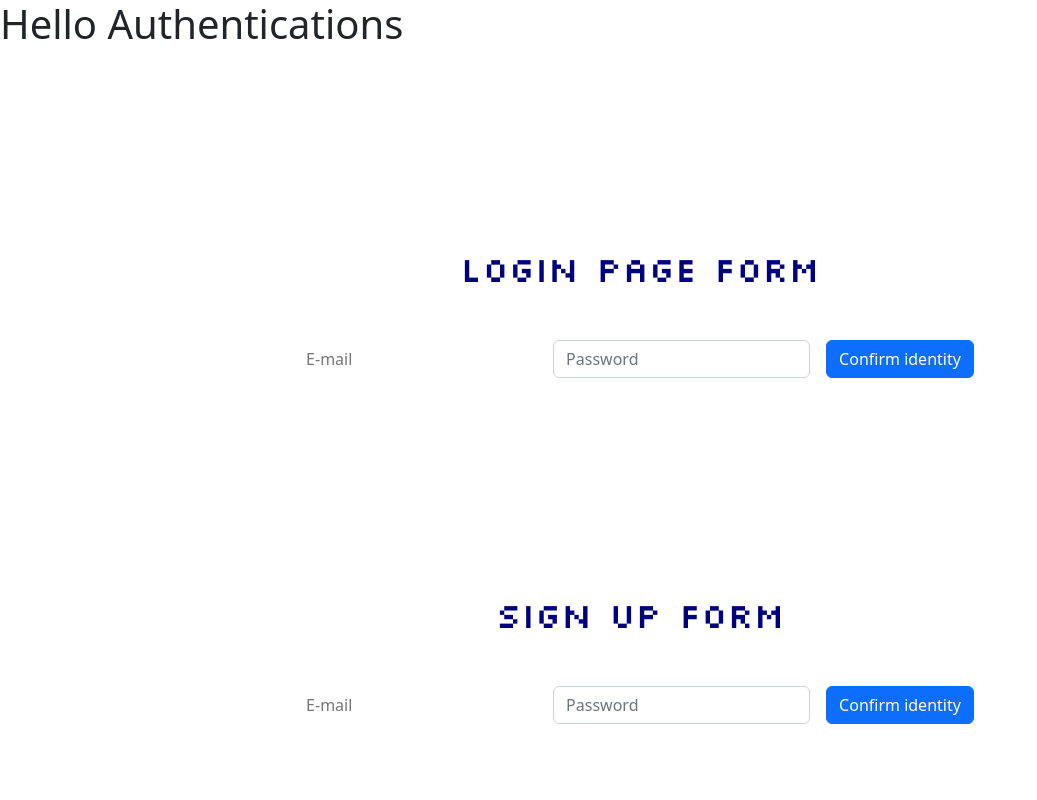
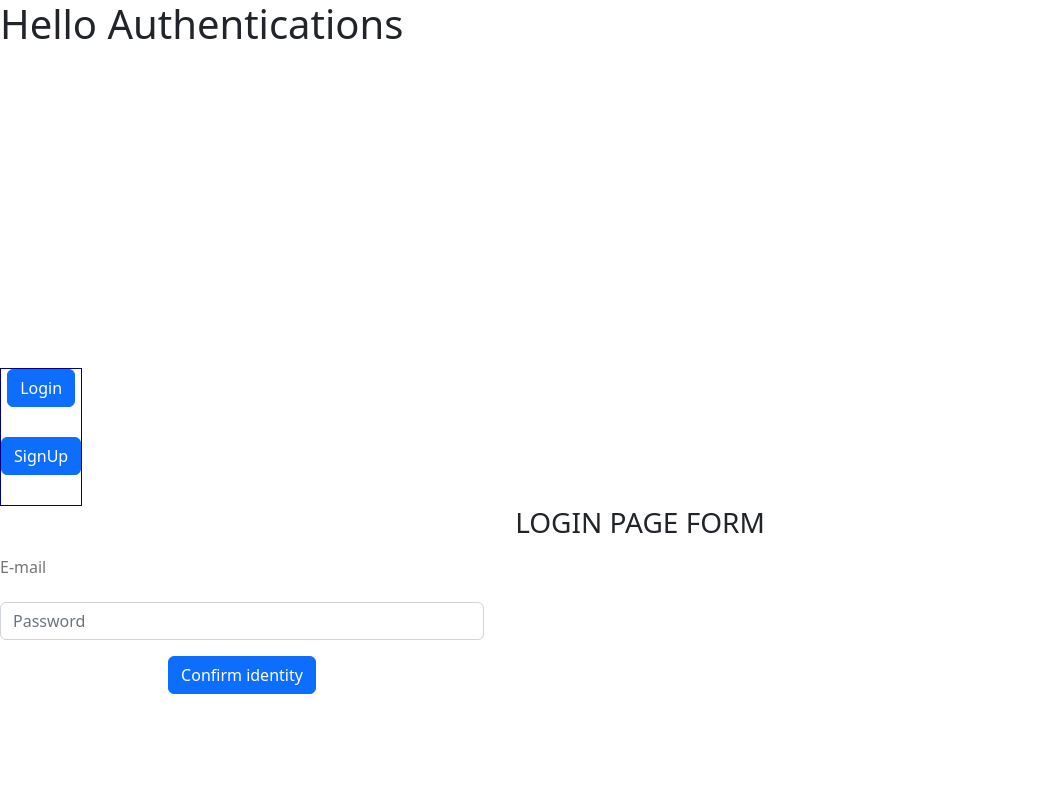
Before and after one commit to GulabSinghSikarwar/BlogKarien, a React (Create React App) app: page / in a window 1280 px wide. Shown: the top 800 px of the page, without its empty margins (0-1037 px from the left). Built offline with nearby package versions, Linux system fonts and the light colour scheme.

Commit message:
Routes One

```diff
--- a/src/components/authentication/AuthenticationContainer.js
+++ b/src/components/authentication/AuthenticationContainer.js
@@ -1,12 +1,23 @@
 import React from 'react'
+import { Button } from 'react-bootstrap'
+import { Link } from 'react-router-dom'
 import LoginFormContainer from './loginScreen/loginFormContainer'
 import SignUpFormContainer from './signupScreen/signUpFormContainer'
 
+import styles from './AuthenticationContainer.module.css'
 
 function AuthenticationContainer() {
   return (
     <div>
       <h1> Hello Authentications </h1>
+
+      <div className={styles.buttonOuterContainer}>
+      <div className={styles.authButtonContainer} >
+        <Link to={'/login'} ><Button>Login</Button></Link>
+        <Link to={'/login'} ><Button>SignUp</Button></Link>
+
+      </div>
+      </div>
       <LoginFormContainer/>
       <SignUpFormContainer/>
 
--- /dev/null
+++ b/src/components/authentication/AuthenticationContainer.module.css
@@ -0,0 +1,27 @@
+.buttonOuterContainer{
+    text-align: center;
+    /* justify-content: center; */
+}
+.authButtonContainer{
+    display: flex;
+    flex-direction: column;
+
+
+
+
+    text-align: center;
+        justify-content: center;
+    margin-top: 40vh;
+    margin-left: 0px ;
+    margin-right: 0px;
+    align-items: center;
+    width: fit-content;
+    justify-content:space-between;
+    border: 1px solid  navy;
+
+
+}
+.authButtonContainer button {
+    margin-bottom: 30px;
+
+}
--- a/src/components/authentication/loginScreen/LoginForm.js
+++ b/src/components/authentication/loginScreen/LoginForm.js
@@ -52,7 +52,7 @@ function LoginForm() {
         let result = await fetch(url, {
             method,
             body,
-            headers,  credentials: 'include'
+            headers, credentials: 'include'
 
         })
 
@@ -71,7 +71,7 @@ function LoginForm() {
         callApiLogin(user).then((response) => {
             dispatch(login(response))
 
-        }).catch((e)=>{
+        }).catch((e) => {
             console.log(e);
         })
 
@@ -87,7 +87,11 @@ function LoginForm() {
                 </h3>
             </div>
 
+            <div className={styles.mainFormContainer} >
                 <form class="row g-3" onSubmit={submitForm}>
+
+                    <div className={styles.formControlGroup}>
+
                         <div class="col-auto">
                             <label for="staticEmail2" class="visually-hidden">Email</label>
                             <input onChange={emailChangeHandeler}
@@ -95,15 +99,26 @@ function LoginForm() {
                                 type="text" class="form-control-plaintext" id="staticEmail2"
                             />
                         </div>
+                    </div>
+                    <div className={styles.formControlGroup}>
+
                         <div class="col-auto">
                             <label for="inputPassword2" class="visually-hidden">Password</label>
                             <input onChange={passwordChangeHandeler} type="password"
                                 class="form-control" id="inputPassword2" placeholder="Password" />
                         </div>
+                    </div>
+                    <div className={styles.formControlGroup}>
                         <div class="col-auto">
                             <button type="submit" class="btn btn-primary mb-3">Confirm identity</button>
                         </div>
+
+                    </div>
+
+
+
                 </form>
+            </div>
         </div>
     )
 }
--- a/src/components/authentication/loginScreen/loginForm.module.css
+++ b/src/components/authentication/loginScreen/loginForm.module.css
@@ -1,19 +1,36 @@
 @import url('https://fonts.googleapis.com/css2?family=Silkscreen:wght@400;700&display=swap');
 
 .formContainer {
-  align-items: center;
-  justify-content: center;
-  display: flex;
-  margin-top: 200px;
-  flex-direction: column;
-
+display: flex;
+flex-direction: column;
+text-align: center;
 
 }
-.pageHeading{
+.mainFormContainer{
+
+}
+form{
+
+max-width: 500px;
+justify-content: center;
+padding-left: 0px;
+padding-right: 0px;
+
+}
+.formContainer form{
+  text-align: center;
+}
+/* .pageHeading{
   text-align: center;
   font-family: 'Silkscreen', cursive;
   color: navy;
   font-size: 35px;
   margin-bottom: 50px;
+  text-align: center;
+  justify-content: center;
 
-}
+} */
+/* .formControlGroup{
+  text-align: center;
+  max-width: 400px;
+} */
--- a/src/components/authentication/signupScreen/SignUpForm.js
+++ b/src/components/authentication/signupScreen/SignUpForm.js
@@ -34,7 +34,7 @@ function SignUpForm() {
 
 
     const submitForm=( event )=>{
-        alert(" LOGIN submit is called ")
+        alert(" Sign up submit is called ")
         event.preventDefault ();
 
 
--- a/src/components/components.js
+++ b/src/components/components.js
@@ -18,6 +18,9 @@ function Components() {
 
       <Routes>
      <Route path="/" element={(!user)?<AuthenticationContainer/>:<NavbarComponent/>}/>
+     <Route path='/login' element={<LoginFormContainer/>}/>
+     <Route path='/signup' element={<SignUpFormContainer/>}/>
+
       </Routes>
 
 
```
Lines whose indentation alone changed are shown as unchanged.
